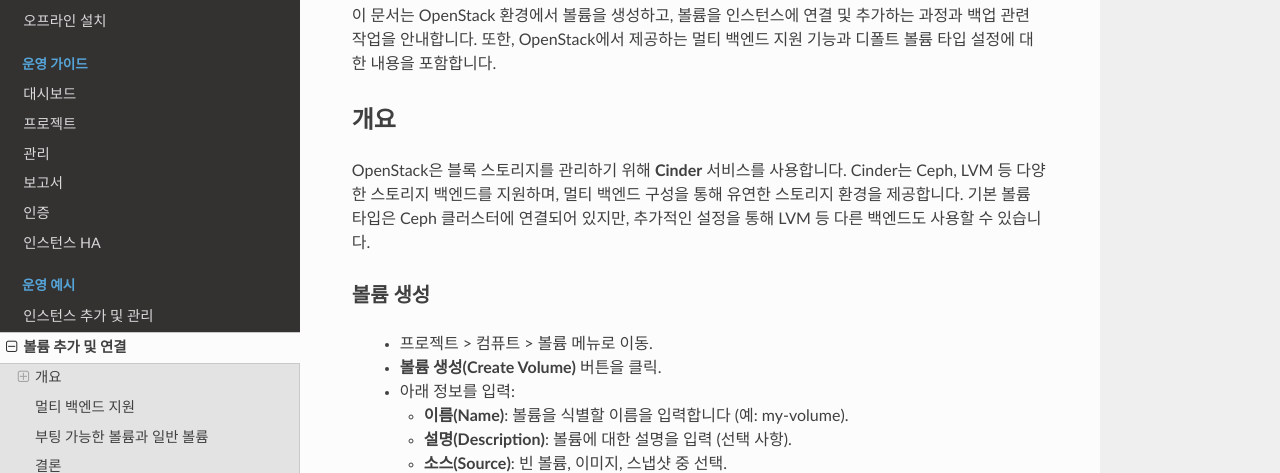
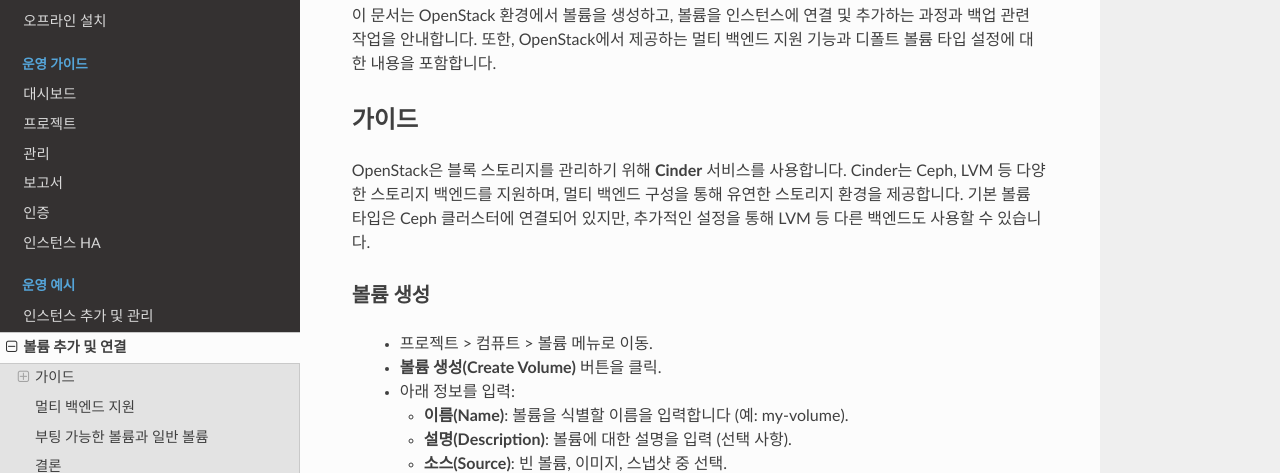
Before and after one commit to hoonhee92/install_tutorial.ver-0.1, a Sphinx documentation site: the page built from docs/source/example/volume-up.rst, in a window 1280 px wide and 900 px high. Shown: the part 164-637 px from the top of the window. Built offline with Sphinx 7.4.7 and the Read the Docs theme 3.1.0, drawn with Linux system fonts in a browser that asks for light colours.

Commit message:
Update volume-up.rst

```diff
--- a/docs/source/example/volume-up.rst
+++ b/docs/source/example/volume-up.rst
@@ -3,7 +3,7 @@
 
 이 문서는 OpenStack 환경에서 볼륨을 생성하고, 볼륨을 인스턴스에 연결 및 추가하는 과정과 백업 관련 작업을 안내합니다. 또한, OpenStack에서 제공하는 멀티 백엔드 지원 기능과 디폴트 볼륨 타입 설정에 대한 내용을 포함합니다.
 
-개요
+가이드
 ------------
 OpenStack은 블록 스토리지를 관리하기 위해 **Cinder** 서비스를 사용합니다. Cinder는 Ceph, LVM 등 다양한 스토리지 백엔드를 지원하며, 멀티 백엔드 구성을 통해 유연한 스토리지 환경을 제공합니다. 기본 볼륨 타입은 Ceph 클러스터에 연결되어 있지만, 추가적인 설정을 통해 LVM 등 다른 백엔드도 사용할 수 있습니다.
 
```
